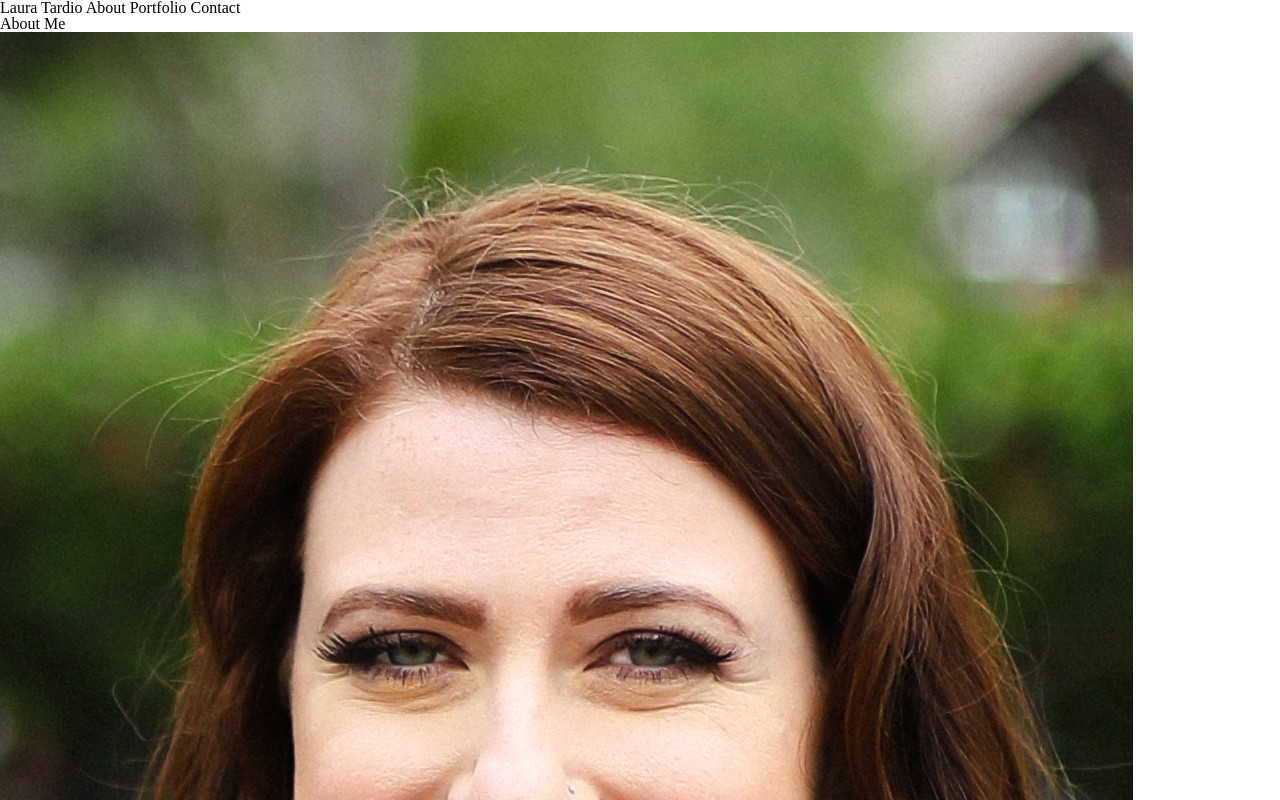
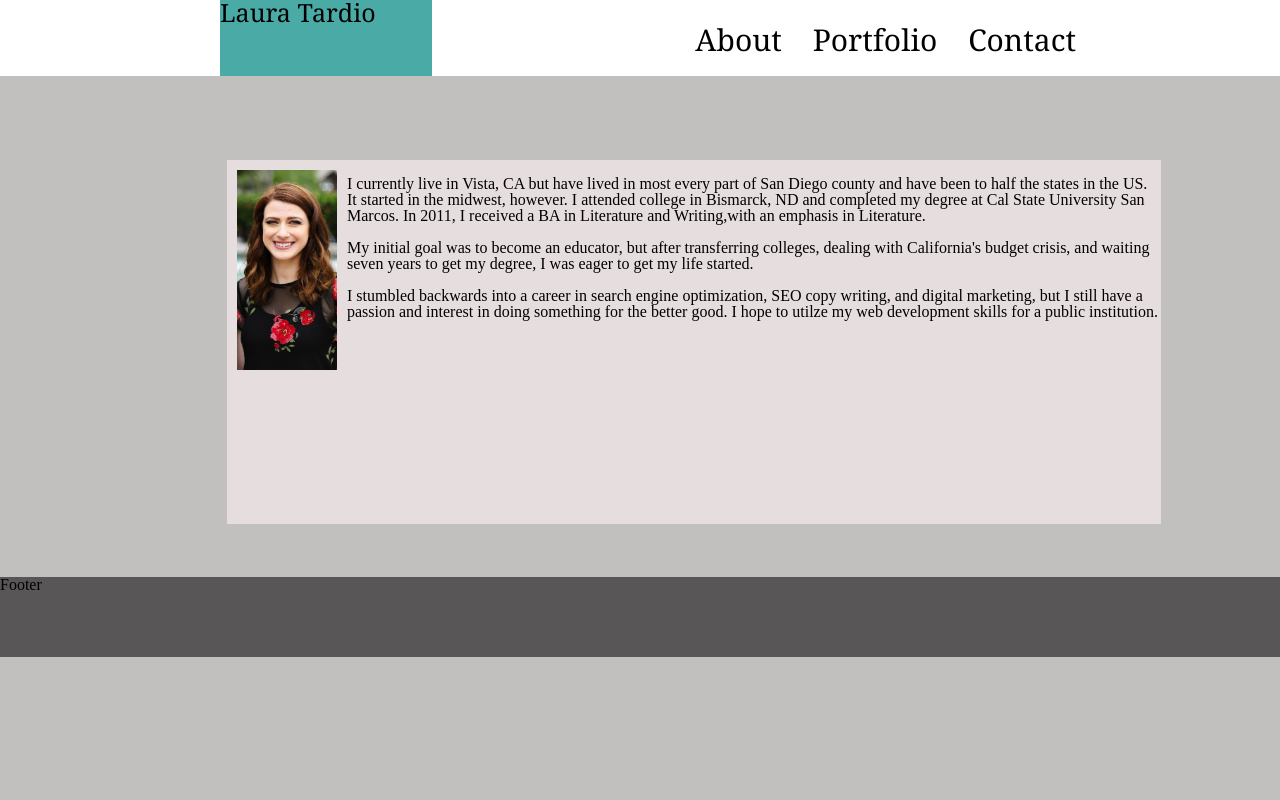
Before and after one commit to laurathreeve/basic-portfolio, a plain HTML site: page index.html in a window 1280 px wide. Shown: the top 800 px of the page. Drawn offline with Linux system fonts and the light colour scheme.

Commit message:
Mostly completed index and navbar for other pages

```diff
--- a/assets/css/style.css
+++ b/assets/css/style.css
@@ -0,0 +1,65 @@
+body {
+    background-color: #c2bfbf;
+}
+
+.navbar {
+    position: fixed;
+    height: 76px;
+    width: 100%;
+    background-color: white;
+    border-bottom: #4aaaa5;
+    border-bottom-width: 5px;
+
+}
+
+.yourname {
+    background-color: #4aaaa5;
+    position: absolute;
+    margin-left: 220px;
+    width: 212px;
+    height: 76px;
+    font-family: Georgia, Times, Times New Roman, serif;
+    font-size: 25px;
+}
+
+.navtext {
+    float: right;
+    margin-right: 204px;
+    margin-top: 25px;
+    word-spacing: 23px;
+    font-size: 30px;
+    font-family: Georgia, Times, Times New Roman, serif;
+}
+
+#biopic {
+
+    float: left;
+    margin: 10px;
+}
+
+#bio {
+    background-color: #e6dede;
+    float: left;
+    width: 934px;
+    margin-left: 227px;
+    margin-top: 144px;
+    height: 364px;
+}
+
+.footer {
+    float: left;
+    height: 80px;
+    width: 100%;
+    background-color: rgb(88, 86, 86);
+    margin-top: 561px;
+    position: absolute;
+
+#aboutcontent {
+    float: left;
+    padding: 10px;
+}
+
+.nametext {
+    font-size: 40px;
+    position: relative;
+}
--- a/index.html
+++ b/index.html
@@ -12,28 +12,29 @@
         <link rel="stylesheet" href="assets/css/style.css">
     </head>
     <body>
+    <section class="navbar">
+        <div class="yourname">
+         <p class="nametext"> Laura Tardio</p>
+        </div>
+        <div class="navtext">
+        About
+        Portfolio
+        Contact
+        </div>
+    </section>
 
-    <div class="navbar">
-        <div class="yourname">
-          Laura Tardio
-          <span> About
-              Portfolio
-              Contact
-          </span>
+     <h1> About Me</h1>
 
-        </div>
-    </div>
-    <p>
-     <h1>About Me</h1>
-     <p><img src="assets/images/portfolio_image.jpg">
-     </p>
-     <div id="bio">
-     <p>
-    I currently live in Vista, CA but have lived in most every part of San Diego county and have been to half the states in the US. It started in the midwest, however. I attended college in Bismarck, ND and completed my degree at Cal State University San Marcos. In 2011, I received a BA in Literature and Writing,with an emphasis in Literature.
-    </p>
-    <p>My initial goal was to become an educator, but after transferring colleges, dealing with California's budget crisis, and waiting seven years to get my degree, I was eager to get my life started</p>
-    <p>I stumbled backwards into a career in search engine optimization, SEO copy writing, and digital marketing, but I still have a passion and interest in doing something for the better good. I hope to utilze my web development skills for a public institution.</p>
-    </div>
+
+     <section id="bio">
+
+     <p id="aboutcontent">
+    <img id ="biopic" src="assets/images/portfolio_image.jpg" height="200" width="100">
+    <br>  I currently live in Vista, CA but have lived in most every part of San Diego county and have been to half the states in the US. It started in the midwest, however. I attended college in Bismarck, ND and completed my degree at Cal State University San Marcos. In 2011, I received a BA in Literature and Writing,with an emphasis in Literature. </br>
+    <br>My initial goal was to become an educator, but after transferring colleges, dealing with California's budget crisis, and waiting seven years to get my degree, I was eager to get my life started.  </br>
+    <br> I stumbled backwards into a career in search engine optimization, SEO copy writing, and digital marketing, but I still have a passion and interest in doing something for the better good. I hope to utilze my web development skills for a public institution.
+    </br>
+    </section>
     <div class="footer">
         Footer
     </div>
```
Also changed, not shown: contact.html (+9 -8 lines), portfolio.html (+10 -9 lines).
